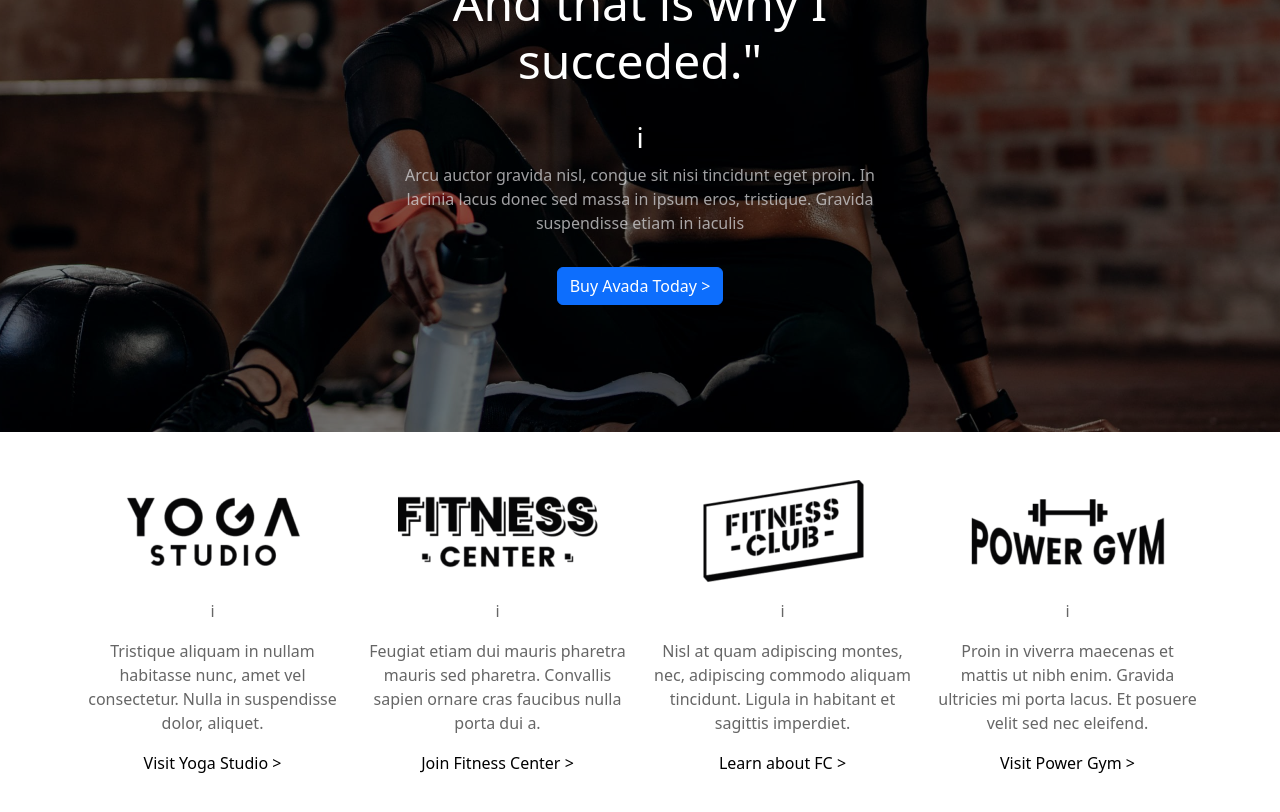
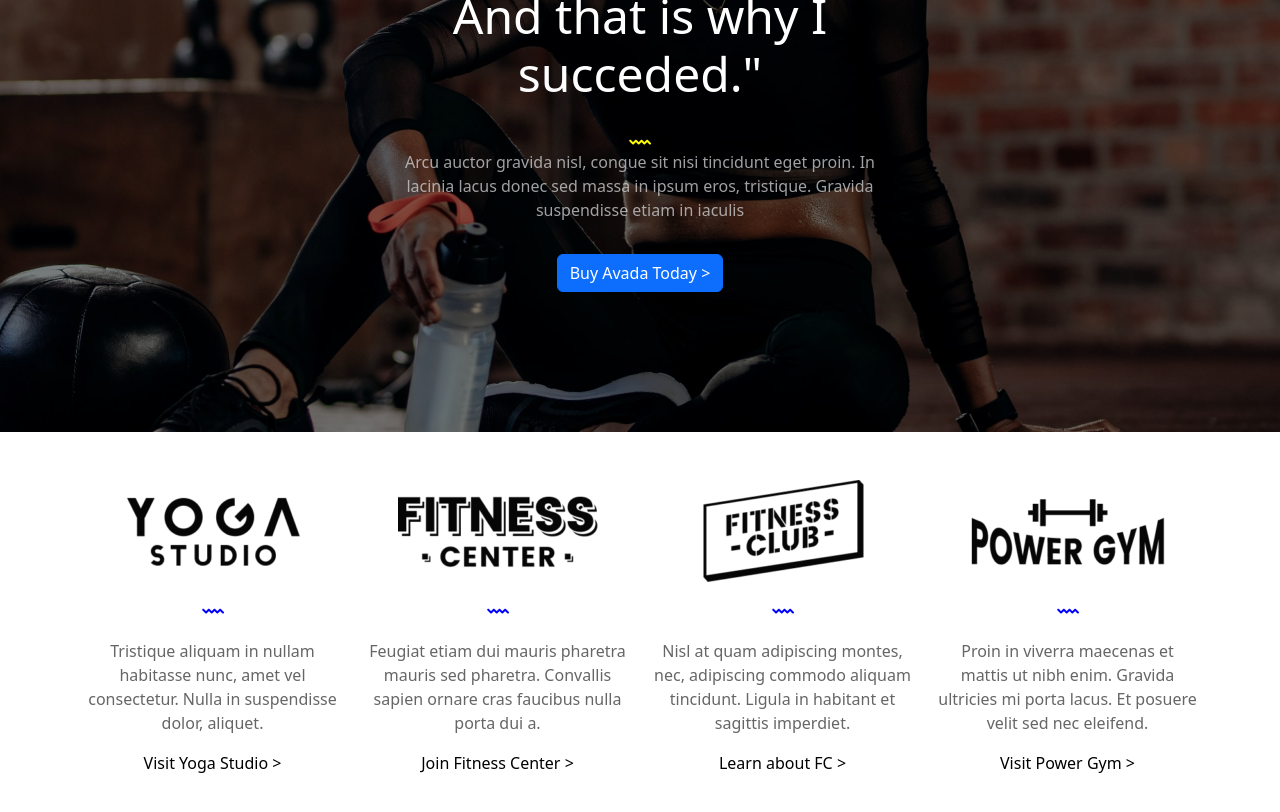
Before and after one commit to Adelmysterio/proj-html-vuejs, a Vue app: page / in a window 1280 px wide. Shown: the part 380-1192 px from the top of the page. Built offline with nearby package versions, Linux system fonts and the light colour scheme.

Commit message:
aggiunte icone

```diff
--- a/src/components/AppLuca.vue
+++ b/src/components/AppLuca.vue
@@ -14,7 +14,7 @@ return {
 
   <div class="contenuto-banner d-flex  justify-content-center align-items-center flex-column">
       <h2 class="">"I've failed over and over again in my life. And that is why I succeded."</h2>
-      <h3>i</h3>
+      <i class="fa-solid fa-stairs fa-rotate-by yellow" style="--fa-rotate-angle: 45deg;"></i>
       <p>Arcu auctor gravida nisl, congue sit nisi tincidunt eget proin. In lacinia lacus donec sed massa in ipsum eros, tristique. Gravida suspendisse etiam in iaculis</p>
       <input class="btn btn-primary" type="button" value="Buy Avada Today >">
   </div>
@@ -26,25 +26,25 @@ return {
     <div class="row">
       <div class="col-lg-3 col-md-6 col-sm-12 text-center mb-4">
         <img src="../images/sponsor-1-2x-200x103.png" alt="Yoga Studio Logo" class="img-fluid mb-3">
-        <p>i</p>
+        <p><i class="fa-solid fa-stairs fa-rotate-by blue" style="--fa-rotate-angle: 45deg;"></i></p>
         <p>Tristique aliquam in nullam habitasse nunc, amet vel consectetur. Nulla in suspendisse dolor, aliquet.</p>
         <a href="#">Visit Yoga Studio ></a>
       </div>
       <div class="col-lg-3 col-md-6 col-sm-12 text-center mb-4">
         <img src="../images/sponsor-2-2x-200x103.png" alt="Fitness Center Logo" class="img-fluid mb-3">
-        <p>i</p>
+        <p><i class="fa-solid fa-stairs fa-rotate-by blue" style="--fa-rotate-angle: 45deg;"></i></p>
         <p>Feugiat etiam dui mauris pharetra mauris sed pharetra. Convallis sapien ornare cras faucibus nulla porta dui a.</p>
         <a href="#">Join Fitness Center ></a>
       </div>
       <div class="col-lg-3 col-md-6 col-sm-12 text-center mb-4">
         <img src="../images/sponsor-3-2x-200x103.png" alt="Fitness Club Logo" class="img-fluid mb-3">
-        <p>i</p>
+        <p><i class="fa-solid fa-stairs fa-rotate-by blue" style="--fa-rotate-angle: 45deg;"></i></p>
         <p>Nisl at quam adipiscing montes, nec, adipiscing commodo aliquam tincidunt. Ligula in habitant et sagittis imperdiet.</p>
         <a href="#">Learn about FC ></a>
       </div>
       <div class="col-lg-3 col-md-6 col-sm-12 text-center mb-4">
         <img src="../images/sponsor-4-2x-200x103.png" alt="Power Gym Logo" class="img-fluid mb-3">
-        <p>i</p>
+        <p><i class="fa-solid fa-stairs fa-rotate-by blue" style="--fa-rotate-angle: 45deg;"></i></p>
         <p>Proin in viverra maecenas et mattis ut nibh enim. Gravida ultricies mi porta lacus. Et posuere velit sed nec eleifend.</p>
         <a href="#">Visit Power Gym ></a>
       </div>
@@ -161,5 +161,12 @@ return {
     }
   }
 
+  .yellow {
+    color: yellow
+  }
+
+  .blue {
+    color: blue;
+  }
 
 </style>
```
